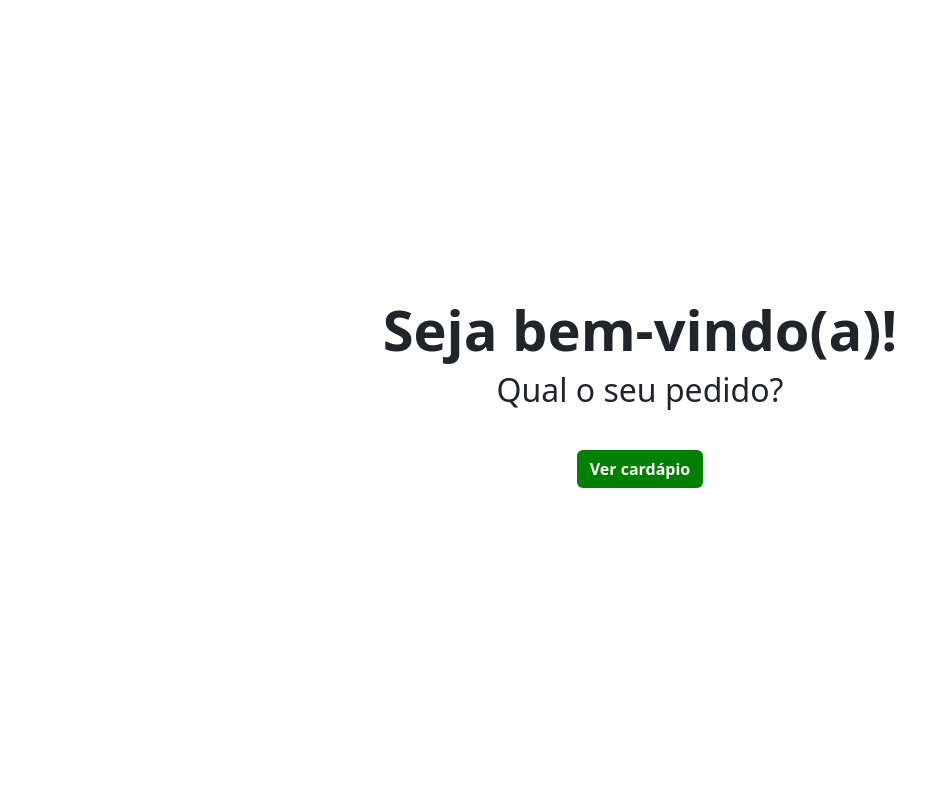
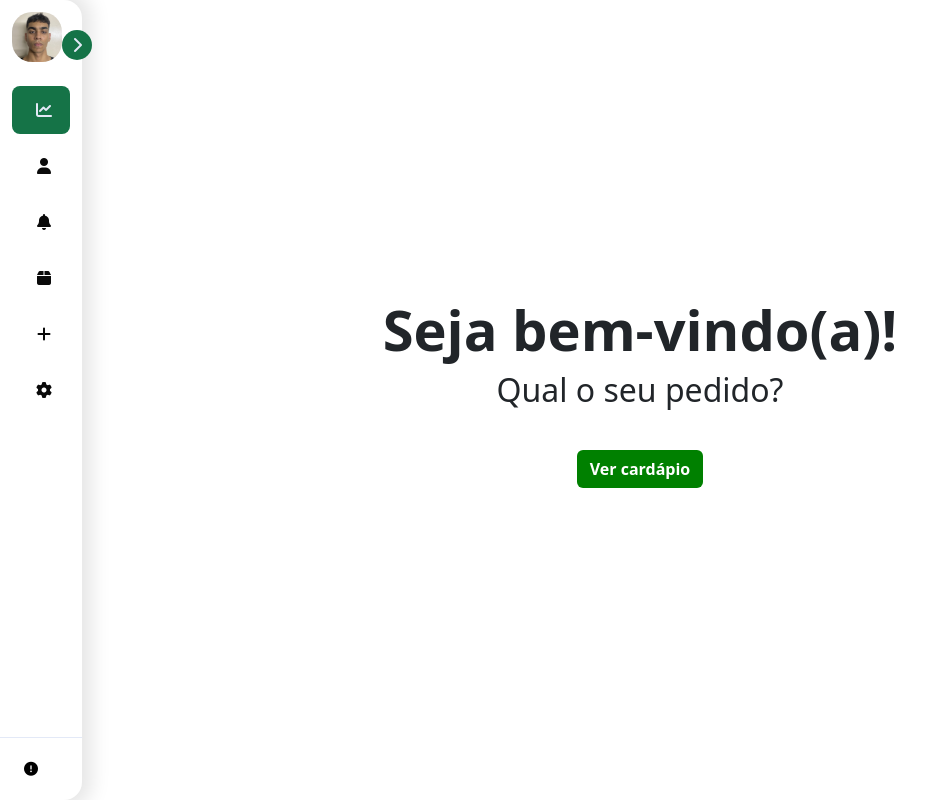
Before and after one commit to evaaldo/CAFETERIA-APP, a plain HTML site: page frontend/src/index.html in a window 1280 px wide. Shown: the whole page, without its empty margins (0-945 px from the left). Drawn offline with nearby package versions, Linux system fonts and the light colour scheme; no server answers.

Commit message:
Feat: Sidebar

```diff
--- a/frontend/src/css/formulario.css
+++ b/frontend/src/css/formulario.css
@@ -1,4 +1,4 @@
-#formularioCadastro {
+.formularioCadastro {
     width: 50vw;
     max-width: 50vw;
 }
--- /dev/null
+++ b/frontend/src/css/sidebar.css
@@ -0,0 +1,158 @@
+#sidebar {
+    display: flex;
+    position: fixed;
+    top: 0;
+    left: 0;
+    flex-direction: column;
+    justify-content: space-between;
+    background-color: #ffffff;
+    height: 100vh;
+    border-radius: 0px 18px 18px 0px;
+    transition: all .5s;
+    min-width: 82px;
+    z-index: 1;
+    box-shadow: 0px 0px 19px 10px rgba(0,0,0,0.1);
+}
+
+#sidebar_content {
+    padding: 12px;
+}
+
+#user {
+    display: flex;
+    align-items: center;
+    gap: 8px;
+    margin-bottom: 24px;
+}
+
+#user_avatar {
+    width: 50px;
+    height: 50px;
+    object-fit: cover;
+    border-radius: 20px;
+}
+
+#user_infos {
+    display: flex;
+    flex-direction: column;
+}
+
+#user_infos span:last-child {
+    color: #6b6b6b;
+    font-size: 12px;
+}
+
+#side_items {
+    display: flex;
+    flex-direction: column;
+    gap: 8px;
+    list-style: none;
+    padding: 0;  /* Remover padding */
+    margin: 0;   /* Remover margem */
+}
+
+.side-item {
+    border-radius: 8px;
+    padding: 14px;
+    cursor: pointer;
+    transition: .25s;
+}
+
+.side-item.active {
+    background-color: var(--verde);
+}
+
+.side-item:hover:not(.active),
+#report_btn:hover {
+    background-color: #e3e9f7;
+}
+
+#report_btn:hover {
+    background-color: #8b1e03;
+    color: var(--branco);
+}
+
+.side-item a {
+    text-decoration: none;
+    display: flex;
+    align-items: center;
+    justify-content: flex-start; /* Alinhar à esquerda */
+    color: #0a0a0a;
+    padding-left: 8px; /* Ajustar padding esquerdo para alinhamento */
+}
+
+.side-item.active a {
+    color: #e3e9f7;
+}
+
+.side-item a i {
+    display: flex;
+    align-items: center;
+    justify-content: center;
+    width: 20px;
+    height: 20px;
+}
+
+#report {
+    border-top: 1px solid #e3e9f7;
+    padding: 12px;
+}
+
+#report_btn {
+    border: none;
+    padding: 12px;
+    font-size: 14px;
+    display: flex;
+    gap: 20px;
+    align-items: center;
+    border-radius: 8px;
+    text-align: start;
+    cursor: pointer;
+    background-color: transparent;
+    transition: .25s;
+}
+
+#open_btn {
+    position: absolute;
+    top: 30px;
+    right: -10px;
+    background-color: var(--verde);
+    color: #e3e9f7;
+    border-radius: 100%;
+    width: 30px;
+    height: 30px;
+    border: none;
+    cursor: pointer;
+}
+
+#open_btn_icon {
+    transition: transform .3s ease;
+}
+
+.open-sidebar #open_btn_icon {
+    transform: rotate(180deg);
+}
+
+.item-description {
+    width: 0px;
+    overflow: hidden;
+    white-space: nowrap;
+    text-overflow: ellipsis;
+    font-size: 14px;
+    transition: width .6s;
+    height: 0px;
+}
+
+#sidebar.open-sidebar {
+    min-width: 250px;
+}
+
+#sidebar.open-sidebar .item-description {
+    width: 150px;
+    height: auto;
+}
+
+#sidebar.open-sidebar .side-item a {
+    justify-content: flex-start;
+    gap: 14px;
+}
--- a/frontend/src/css/style.css
+++ b/frontend/src/css/style.css
@@ -1,6 +1,7 @@
 @import url(./banner.css);
 @import url(./conteudo.css);
 @import url(./formulario.css);
+@import url(./sidebar.css);
 
 * {
     padding: 0;
@@ -11,6 +12,8 @@
 :root {
     --branco: #fff;
     --preto: #000;
+    --background-home: #e3e9f7;
+    --verde: #157347;
 }
 
 body {
@@ -22,4 +25,5 @@ body {
     height: 100vh;
     max-width: 100vw;
     max-height: 100vh;
+    background-color: #e3e9f7;
 }
--- a/frontend/src/index.html
+++ b/frontend/src/index.html
@@ -1,5 +1,5 @@
 <!DOCTYPE html>
-<html lang="ptBR">
+<html lang="pt-BR">
 <head>
     <meta charset="UTF-8">
     <meta name="viewport" content="width=device-width, initial-scale=1.0">
@@ -14,7 +14,83 @@
     <script src="https://cdn.jsdelivr.net/npm/bootstrap@4.6.2/dist/js/bootstrap.bundle.min.js" integrity="sha384-Fy6S3B9q64WdZWQUiU+q4/2Lc9npb8tCaSX9FK7E8HnRr0Jz8D6OP9dO5Vg3Q9ct" crossorigin="anonymous"></script>
 </head>
 <body>
-    <section id="banner" class="banner">
+    <nav id="sidebar">
+        <div id="sidebar_content">
+            <div id="user">
+                <img src="./assets/BIOMETRIA.jpg" id="user_avatar" alt="Avatar">
+                <p id="user_infos">
+                    <span class="item-description">
+                        Evaldo Rodrigues
+                    </span>
+                    <span class="item-description">
+                        TI
+                    </span>
+                </p>
+            </div>
+            <ul id="side_items">
+                <li class="side-item active">
+                    <a href="#">
+                        <i class="fa-solid fa-chart-line"></i>
+                        <span class="item-description">
+                            Dashboard
+                        </span>
+                    </a>
+                </li>
+                <li class="side-item">
+                    <a href="#">
+                        <i class="fa-solid fa-user"></i>
+                        <span class="item-description">
+                            Usuários
+                        </span>
+                    </a>
+                </li>
+                <li class="side-item">
+                    <a href="#">
+                        <i class="fa-solid fa-bell"></i>
+                        <span class="item-description">
+                            Pedidos
+                        </span>
+                    </a>
+                </li>
+                <li class="side-item">
+                    <a href="#">
+                        <i class="fa-solid fa-box"></i>
+                        <span class="item-description">
+                            Produtos
+                        </span>
+                    </a>
+                </li>
+                <li class="side-item">
+                    <a href="#">
+                        <i class="fa-solid fa-plus"></i>
+                        <span class="item-description">
+                            Adicionar Produto
+                        </span>
+                    </a>
+                </li>
+                <li class="side-item">
+                    <a href="#">
+                        <i class="fa-solid fa-gear"></i>
+                        <span class="item-description">
+                            Configurações
+                        </span>
+                    </a>
+                </li>
+            </ul>
+            <button id="open_btn">
+                <i id="open_btn_icon" class="fa-solid fa-chevron-right"></i>
+            </button>
+        </div>
+        <div id="report">
+            <button id="report_btn">
+                <i class="fa-solid fa-circle-exclamation"></i>
+                <span class="item-description">
+                    Reportar Problema
+                </span>
+            </button>
+        </div>
+    </nav>
+    <main id="banner" class="banner">
         <h1 class="banner_titulo" id="banner_titulo">Seja bem-vindo(a)!</h1>
         <h2 class="banner_subtitulo">Qual o seu pedido?</h2>
         <button id="banner_btn" class="btn">Ver cardápio</button>
@@ -25,9 +101,9 @@
         <div id="conteudo">
             <!-- Conteúdo vindo via integração -->
         </div>
-    </section>
-
+    </main>
     <script src="./js/listagemProdutos.js"></script>
     <script src="./js/custom.js"></script>
+    <script src="./js/sidebar.js"></script>
 </body>
 </html>
--- /dev/null
+++ b/frontend/src/js/sidebar.js
@@ -0,0 +1,3 @@
+document.getElementById('open_btn').addEventListener('click', function () {
+    document.getElementById('sidebar').classList.toggle('open-sidebar');
+});
```
Also changed, not shown: frontend/src/assets/BIOMETRIA.jpg (added).
